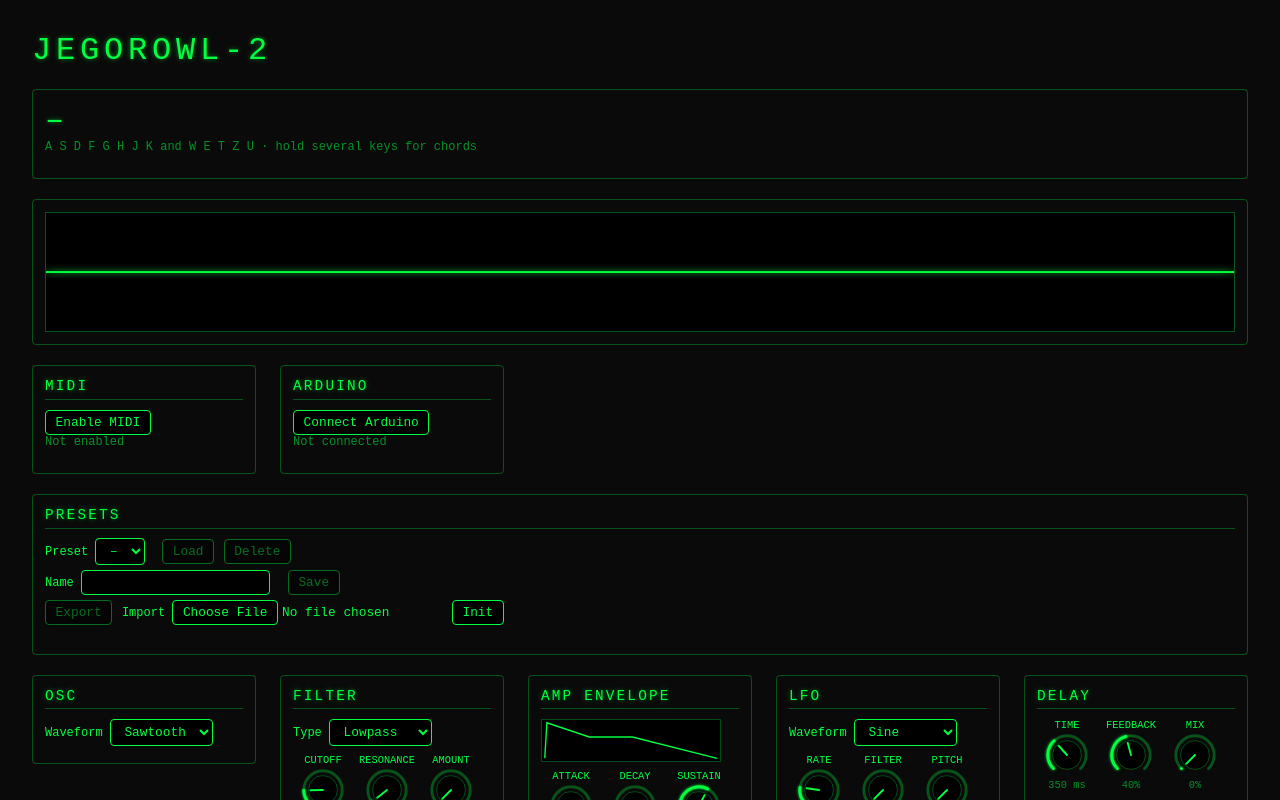
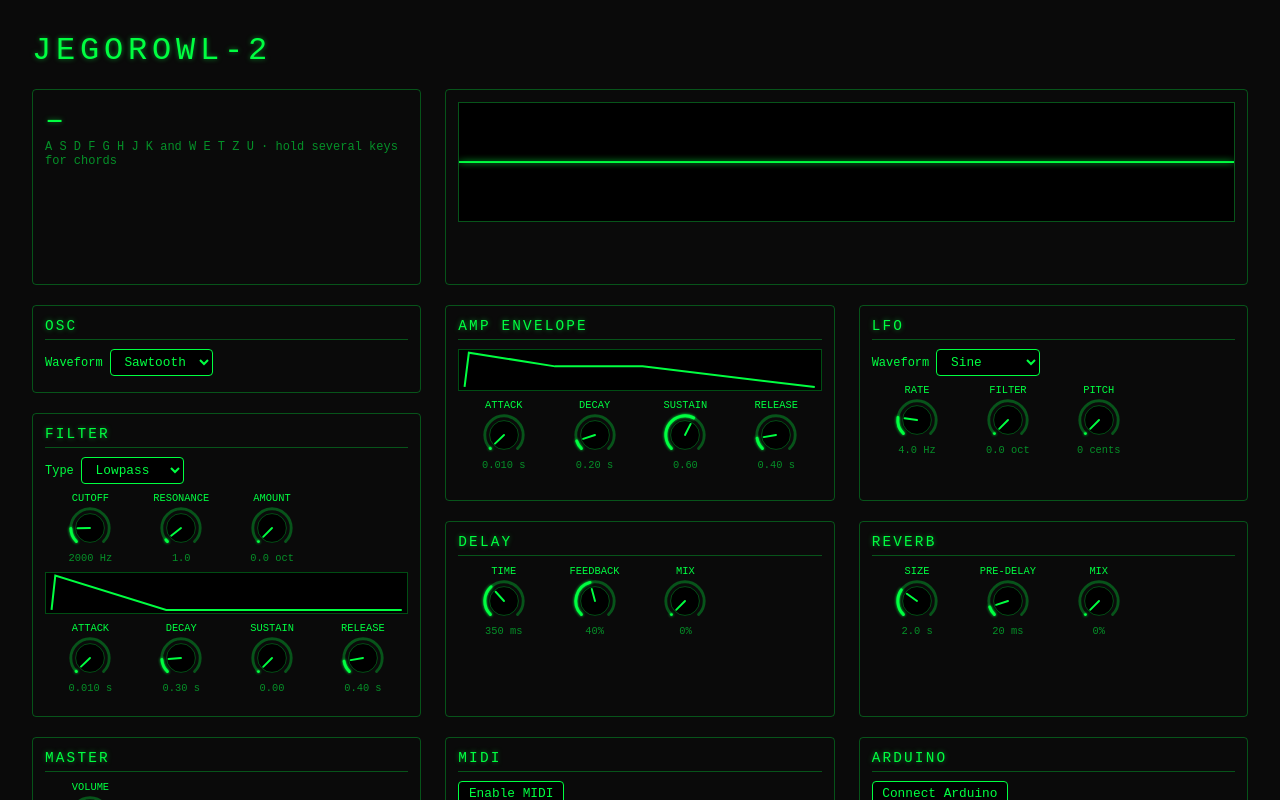
Before and after one commit to s-jegorow/JegorOWL-2, a Svelte app: page / in a window 1280 px wide. Shown: the top 800 px of the page. Built offline with nearby package versions, Linux system fonts and the light colour scheme.

Commit message:
update: css pt.4 (grid improved - similar to bootstrap including rows..still wip

```diff
--- a/src/App.svelte
+++ b/src/App.svelte
@@ -220,26 +220,126 @@
 <main>
   <h1>JegorOWL-2</h1>
 
-  <Panel wide>
+  <Panel span={4} rows={2}>
     <p class="status">{activeLabel || '–'}</p>
     <p class="hint">A S D F G H J K and W E T Z U · hold several keys for chords</p>
   </Panel>
 
-  <Panel wide>
+  <Panel span={8} rows={2}>
     <Oscilloscope />
   </Panel>
 
-  <Panel title="MIDI">
+  <Panel title="Osc" span={4} rows={1}>
+    <label>
+      Waveform
+      <select bind:value={settings.waveform}>
+        <option value="sine">Sine</option>
+        <option value="triangle">Triangle</option>
+        <option value="square">Square</option>
+        <option value="sawtooth">Sawtooth</option>
+      </select>
+    </label>
+  </Panel>
+
+  <Panel title="Amp Envelope" span={4} rows={2}>
+    <EnvelopeGraph
+      attack={settings.attack}
+      decay={settings.decay}
+      sustain={settings.sustain}
+      release={settings.release}
+    />
+
+    <div class="knobs">
+      <Knob label="Attack" display="{settings.attack.toFixed(3)} s" min={0.001} max={2} step={0.001} bind:value={settings.attack} />
+      <Knob label="Decay" display="{settings.decay.toFixed(2)} s" min={0} max={2} step={0.01} bind:value={settings.decay} />
+      <Knob label="Sustain" display={settings.sustain.toFixed(2)} min={0} max={1} step={0.01} bind:value={settings.sustain} />
+      <Knob label="Release" display="{settings.release.toFixed(2)} s" min={0.01} max={3} step={0.01} bind:value={settings.release} />
+    </div>
+  </Panel>
+
+  <Panel title="LFO" span={4} rows={2}>
+    <label>
+      Waveform
+      <select bind:value={settings.lfoWaveform}>
+        <option value="sine">Sine</option>
+        <option value="triangle">Triangle</option>
+        <option value="square">Square</option>
+        <option value="sawtooth">Sawtooth</option>
+      </select>
+    </label>
+
+    <div class="knobs">
+      <Knob label="Rate" display="{settings.lfoRate.toFixed(1)} Hz" min={0.1} max={20} step={0.1} bind:value={settings.lfoRate} />
+      <Knob label="Filter" display="{settings.lfoFilterDepth.toFixed(1)} oct" min={0} max={4} step={0.1} bind:value={settings.lfoFilterDepth} />
+      <Knob label="Pitch" display="{settings.lfoPitchDepth} cents" min={0} max={100} step={1} bind:value={settings.lfoPitchDepth} />
+    </div>
+  </Panel>
+
+  <Panel title="Filter" span={4} rows={3}>
+    <label>
+      Type
+      <select bind:value={settings.filterType}>
+        <option value="lowpass">Lowpass</option>
+        <option value="highpass">Highpass</option>
+        <option value="bandpass">Bandpass</option>
+        <option value="notch">Notch</option>
+      </select>
+    </label>
+
+    <div class="knobs">
+      <Knob label="Cutoff" display="{settings.cutoff} Hz" min={50} max={12000} step={1} bind:value={settings.cutoff} />
+      <Knob label="Resonance" display={settings.resonance.toFixed(1)} min={0.5} max={20} step={0.1} bind:value={settings.resonance} />
+      <Knob label="Amount" display="{settings.filterAmount.toFixed(1)} oct" min={0} max={6} step={0.1} bind:value={settings.filterAmount} />
+    </div>
+
+    <EnvelopeGraph
+      attack={settings.filterAttack}
+      decay={settings.filterDecay}
+      sustain={settings.filterSustain}
+      release={settings.filterRelease}
+    />
+
+    <div class="knobs">
+      <Knob label="Attack" display="{settings.filterAttack.toFixed(3)} s" min={0.001} max={2} step={0.001} bind:value={settings.filterAttack} />
+      <Knob label="Decay" display="{settings.filterDecay.toFixed(2)} s" min={0} max={2} step={0.01} bind:value={settings.filterDecay} />
+      <Knob label="Sustain" display={settings.filterSustain.toFixed(2)} min={0} max={1} step={0.01} bind:value={settings.filterSustain} />
+      <Knob label="Release" display="{settings.filterRelease.toFixed(2)} s" min={0.01} max={3} step={0.01} bind:value={settings.filterRelease} />
+    </div>
+  </Panel>
+
+  <Panel title="Delay" span={4} rows={2}>
+    <div class="knobs">
+      <Knob label="Time" display="{Math.round(settings.delayTime * 1000)} ms" min={0.01} max={1} step={0.01} bind:value={settings.delayTime} />
+      <Knob label="Feedback" display="{Math.round(settings.delayFeedback * 100)}%" min={0} max={0.9} step={0.01} bind:value={settings.delayFeedback} />
+      <Knob label="Mix" display="{Math.round(settings.delayMix * 100)}%" min={0} max={1} step={0.01} bind:value={settings.delayMix} />
+    </div>
+  </Panel>
+
+  <Panel title="Reverb" span={4} rows={2}>
+    <div class="knobs">
+      <Knob label="Size" display="{settings.reverbSize.toFixed(1)} s" min={0.3} max={6} step={0.1} bind:value={settings.reverbSize} />
+      <Knob label="Pre-Delay" display="{Math.round(settings.reverbPreDelay * 1000)} ms" min={0} max={0.2} step={0.001} bind:value={settings.reverbPreDelay} />
+      <Knob label="Mix" display="{Math.round(settings.reverbMix * 100)}%" min={0} max={1} step={0.01} bind:value={settings.reverbMix} />
+    </div>
+  </Panel>
+
+  <Panel title="Master" span={4} rows={2}>
+    <div class="knobs">
+      <Knob label="Volume" display="{Math.round(settings.volume * 100)}%" min={0} max={1} step={0.01} bind:value={settings.volume} />
+    </div>
+  </Panel>
+
+  <Panel title="MIDI" span={4} rows={2}>
     <button onclick={enableMidi} disabled={!midiSupported || midiEnabled}>Enable MIDI</button>
     <p class="hint">{midiStatus}</p>
   </Panel>
 
-  <Panel title="Arduino">
+  <Panel title="Arduino" span={4} rows={2}>
     <button onclick={connectArduino} disabled={!serialSupported || serialConnected}>Connect Arduino</button>
     <p class="hint">{serialStatus}</p>
   </Panel>
 
-  <Panel title="Presets" wide>
+  <Panel title="Presets" span={12} rows={2}>
     <div class="row">
       <label>
         Preset
@@ -273,125 +373,18 @@
 
     <p class="hint">{presetMessage}</p>
   </Panel>
-
-  <Panel title="Osc">
-    <label>
-      Waveform
-      <select bind:value={settings.waveform}>
-        <option value="sine">Sine</option>
-        <option value="triangle">Triangle</option>
-        <option value="square">Square</option>
-        <option value="sawtooth">Sawtooth</option>
-      </select>
-    </label>
-  </Panel>
-
-  <Panel title="Filter">
-    <label>
-      Type
-      <select bind:value={settings.filterType}>
-        <option value="lowpass">Lowpass</option>
-        <option value="highpass">Highpass</option>
-        <option value="bandpass">Bandpass</option>
-        <option value="notch">Notch</option>
-      </select>
-    </label>
-
-    <div class="knobs">
-      <Knob label="Cutoff" display="{settings.cutoff} Hz" min={50} max={12000} step={1} bind:value={settings.cutoff} />
-      <Knob label="Resonance" display={settings.resonance.toFixed(1)} min={0.5} max={20} step={0.1} bind:value={settings.resonance} />
-      <Knob label="Amount" display="{settings.filterAmount.toFixed(1)} oct" min={0} max={6} step={0.1} bind:value={settings.filterAmount} />
-    </div>
-
-    <EnvelopeGraph
-      attack={settings.filterAttack}
-      decay={settings.filterDecay}
-      sustain={settings.filterSustain}
-      release={settings.filterRelease}
-    />
-
-    <div class="knobs">
-      <Knob label="Attack" display="{settings.filterAttack.toFixed(3)} s" min={0.001} max={2} step={0.001} bind:value={settings.filterAttack} />
-      <Knob label="Decay" display="{settings.filterDecay.toFixed(2)} s" min={0} max={2} step={0.01} bind:value={settings.filterDecay} />
-      <Knob label="Sustain" display={settings.filterSustain.toFixed(2)} min={0} max={1} step={0.01} bind:value={settings.filterSustain} />
-      <Knob label="Release" display="{settings.filterRelease.toFixed(2)} s" min={0.01} max={3} step={0.01} bind:value={settings.filterRelease} />
-    </div>
-  </Panel>
-
-  <Panel title="Amp Envelope">
-    <EnvelopeGraph
-      attack={settings.attack}
-      decay={settings.decay}
-      sustain={settings.sustain}
-      release={settings.release}
-    />
-
-    <div class="knobs">
-      <Knob label="Attack" display="{settings.attack.toFixed(3)} s" min={0.001} max={2} step={0.001} bind:value={settings.attack} />
-      <Knob label="Decay" display="{settings.decay.toFixed(2)} s" min={0} max={2} step={0.01} bind:value={settings.decay} />
-      <Knob label="Sustain" display={settings.sustain.toFixed(2)} min={0} max={1} step={0.01} bind:value={settings.sustain} />
-      <Knob label="Release" display="{settings.release.toFixed(2)} s" min={0.01} max={3} step={0.01} bind:value={settings.release} />
-    </div>
-  </Panel>
-
-  <Panel title="LFO">
-    <label>
-      Waveform
-      <select bind:value={settings.lfoWaveform}>
-        <option value="sine">Sine</option>
-        <option value="triangle">Triangle</option>
-        <option value="square">Square</option>
-        <option value="sawtooth">Sawtooth</option>
-      </select>
-    </label>
-
-    <div class="knobs">
-      <Knob label="Rate" display="{settings.lfoRate.toFixed(1)} Hz" min={0.1} max={20} step={0.1} bind:value={settings.lfoRate} />
-      <Knob label="Filter" display="{settings.lfoFilterDepth.toFixed(1)} oct" min={0} max={4} step={0.1} bind:value={settings.lfoFilterDepth} />
-      <Knob label="Pitch" display="{settings.lfoPitchDepth} cents" min={0} max={100} step={1} bind:value={settings.lfoPitchDepth} />
-    </div>
-  </Panel>
-
-  <Panel title="Delay">
-    <div class="knobs">
-      <Knob label="Time" display="{Math.round(settings.delayTime * 1000)} ms" min={0.01} max={1} step={0.01} bind:value={settings.delayTime} />
-      <Knob label="Feedback" display="{Math.round(settings.delayFeedback * 100)}%" min={0} max={0.9} step={0.01} bind:value={settings.delayFeedback} />
-      <Knob label="Mix" display="{Math.round(settings.delayMix * 100)}%" min={0} max={1} step={0.01} bind:value={settings.delayMix} />
-    </div>
-  </Panel>
-
-  <Panel title="Reverb">
-    <div class="knobs">
-      <Knob label="Size" display="{settings.reverbSize.toFixed(1)} s" min={0.3} max={6} step={0.1} bind:value={settings.reverbSize} />
-      <Knob label="Pre-Delay" display="{Math.round(settings.reverbPreDelay * 1000)} ms" min={0} max={0.2} step={0.001} bind:value={settings.reverbPreDelay} />
-      <Knob label="Mix" display="{Math.round(settings.reverbMix * 100)}%" min={0} max={1} step={0.01} bind:value={settings.reverbMix} />
-    </div>
-  </Panel>
-
-  <Panel title="Master">
-    <div class="knobs">
-      <Knob label="Volume" display="{Math.round(settings.volume * 100)}%" min={0} max={1} step={0.01} bind:value={settings.volume} />
-    </div>
-  </Panel>
 </main>
 
 <style>
-  main {
-    padding: 2rem;
-    display: grid;
-    grid-template-columns: repeat(auto-fill, minmax(220px, 1fr));
-    gap: 1.25rem 1.5rem;
-    align-items: start;
-  }
   h1 {
     grid-column: 1 / -1;
     margin: 0;
   }
   label { display: block; font-size: 0.75rem; margin-bottom: 0.3rem; }
   .knobs {
-    display: flex;
-    flex-wrap: wrap;
-    gap: 0.5rem 0.25rem;
+    display: grid;
+    grid-template-columns: repeat(4, minmax(0, 1fr));
+    justify-items: center;
     margin-top: 0.5rem;
   }
   .row label { display: inline-block; margin-right: 0.5rem; }
--- a/src/components/EnvelopeGraph.svelte
+++ b/src/components/EnvelopeGraph.svelte
@@ -38,16 +38,15 @@
   });
 </script>
 
-<svg class="envelope" viewBox="0 0 260 60">
-  <polyline {points} fill="none" stroke-width="2" />
+<svg class="envelope" viewBox="0 0 260 60" preserveAspectRatio="none">
+  <polyline {points} fill="none" stroke-width="2" vector-effect="non-scaling-stroke" />
 </svg>
 
 <style>
   .envelope {
     display: block;
     width: 100%;
-    height: auto;
-    max-width: 180px;
+    height: 2.6rem;
     background: var(--color-surface);
     border: 1px solid var(--color-line);
     margin-top: 0.5rem;
--- a/src/components/ui/Panel.svelte
+++ b/src/components/ui/Panel.svelte
@@ -3,14 +3,15 @@
 
   interface Props {
     title?: string;
-    wide?: boolean;
+    span: number;
+    rows: number;
     children: Snippet;
   }
 
-  let { title, wide = false, children }: Props = $props();
+  let { title, span, rows, children }: Props = $props();
 </script>
 
-<section class:wide>
+<section class="span-{span} rows-{rows}">
   {#if title}
     <h2>{title}</h2>
   {/if}
@@ -24,9 +25,6 @@
     border: 1px solid var(--color-line);
     border-radius: var(--radius);
   }
-  .wide {
-    grid-column: 1 / -1;
-  }
   h2 {
     font-size: 0.9rem;
     margin: 0 0 0.6rem;
--- a/src/main.ts
+++ b/src/main.ts
@@ -1,6 +1,7 @@
 import { mount } from 'svelte'
 import './styles/tokens.css'
 import './styles/base.css'
+import './styles/layout.css'
 import App from './App.svelte'
 
 const app = mount(App, {
--- /dev/null
+++ b/src/styles/layout.css
@@ -0,0 +1,41 @@
+main {
+  display: grid;
+  grid-template-columns: repeat(12, minmax(0, 1fr));
+  grid-template-rows: auto;
+  grid-auto-rows: 5.5rem;
+  gap: 1.25rem 1.5rem;
+  max-width: 80rem;
+  margin: 0 auto;
+  padding: 2rem;
+}
+
+.span-1 { grid-column: span 1; }
+.span-2 { grid-column: span 2; }
+.span-3 { grid-column: span 3; }
+.span-4 { grid-column: span 4; }
+.span-5 { grid-column: span 5; }
+.span-6 { grid-column: span 6; }
+.span-7 { grid-column: span 7; }
+.span-8 { grid-column: span 8; }
+.span-9 { grid-column: span 9; }
+.span-10 { grid-column: span 10; }
+.span-11 { grid-column: span 11; }
+.span-12 { grid-column: span 12; }
+
+.rows-1 { grid-row: span 1; }
+.rows-2 { grid-row: span 2; }
+.rows-3 { grid-row: span 3; }
+
+@media (max-width: 999px) {
+  main {
+    grid-auto-rows: auto;
+  }
+  .span-1, .span-2, .span-3, .span-4,
+  .span-5, .span-6, .span-7, .span-8,
+  .span-9, .span-10, .span-11, .span-12 {
+    grid-column: span 12;
+  }
+  .rows-1, .rows-2, .rows-3 {
+    grid-row: auto;
+  }
+}
```
